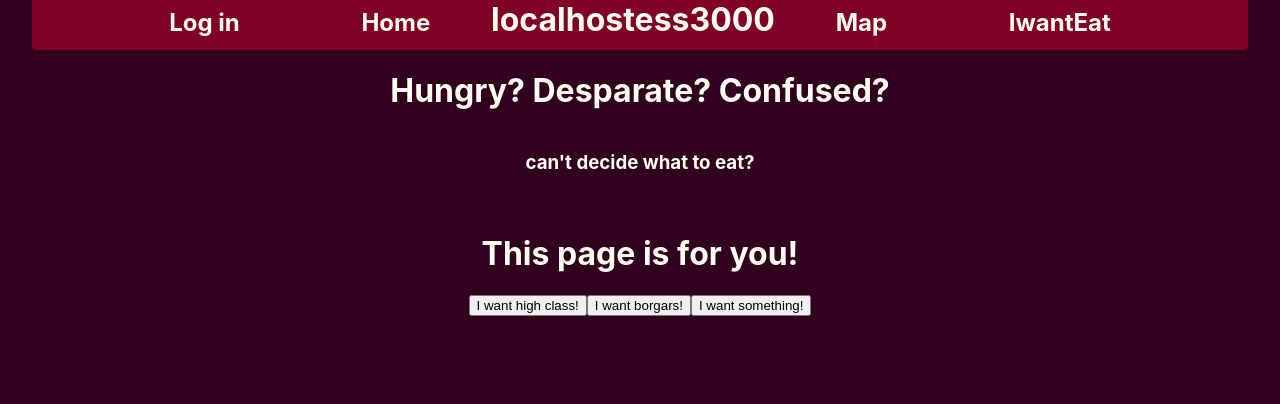
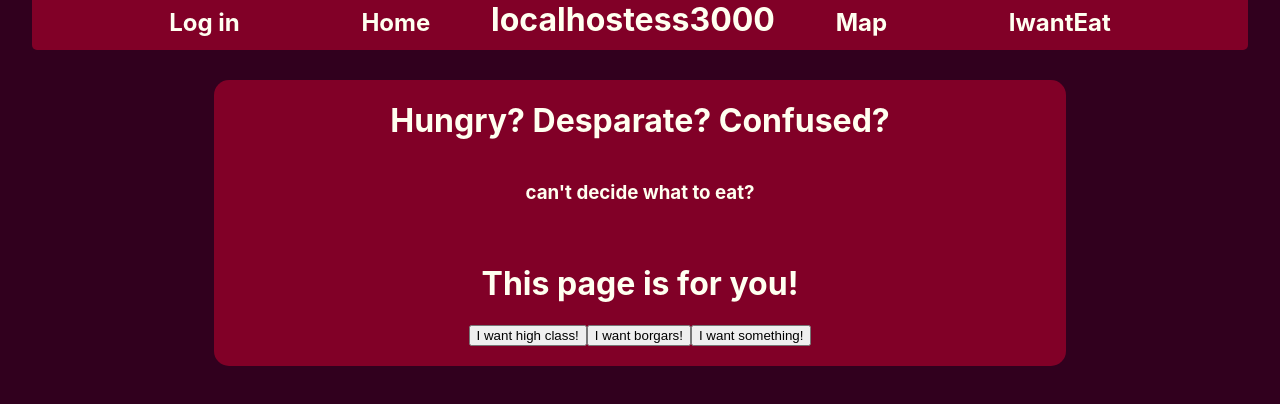
Before and after one commit to latehuov/din19sp_advanced_project, a React (Create React App) app in the folder frontend/: page /help in a window 1280 px wide. Shown: the top 404 px of the page. Built offline with nearby package versions, Linux system fonts and the light colour scheme; no server answers; what google-maps-react would draw is missing.

Commit message:
styled helppage

```diff
--- a/frontend/src/Components/helppage.module.css
+++ b/frontend/src/Components/helppage.module.css
@@ -1,9 +1,17 @@
 .contentbox {
-    width: 90%;
+    width: 70%;
     margin: auto;
-    background-color: #31001e;
+    background: rgb(129, 0, 39);
+    border-radius: 15px;
     text-align: center;
     color: ivory;
+    margin-top: 30px;
+    margin-bottom: 20px;
+}
+
+button{
+
+    margin-bottom: 20px;
 }
 
 .contentbox > button {
@@ -13,4 +21,5 @@
 .contentbox img {
  width: 50%;
  height: auto;
+ margin-bottom: 20px;
 }
```
